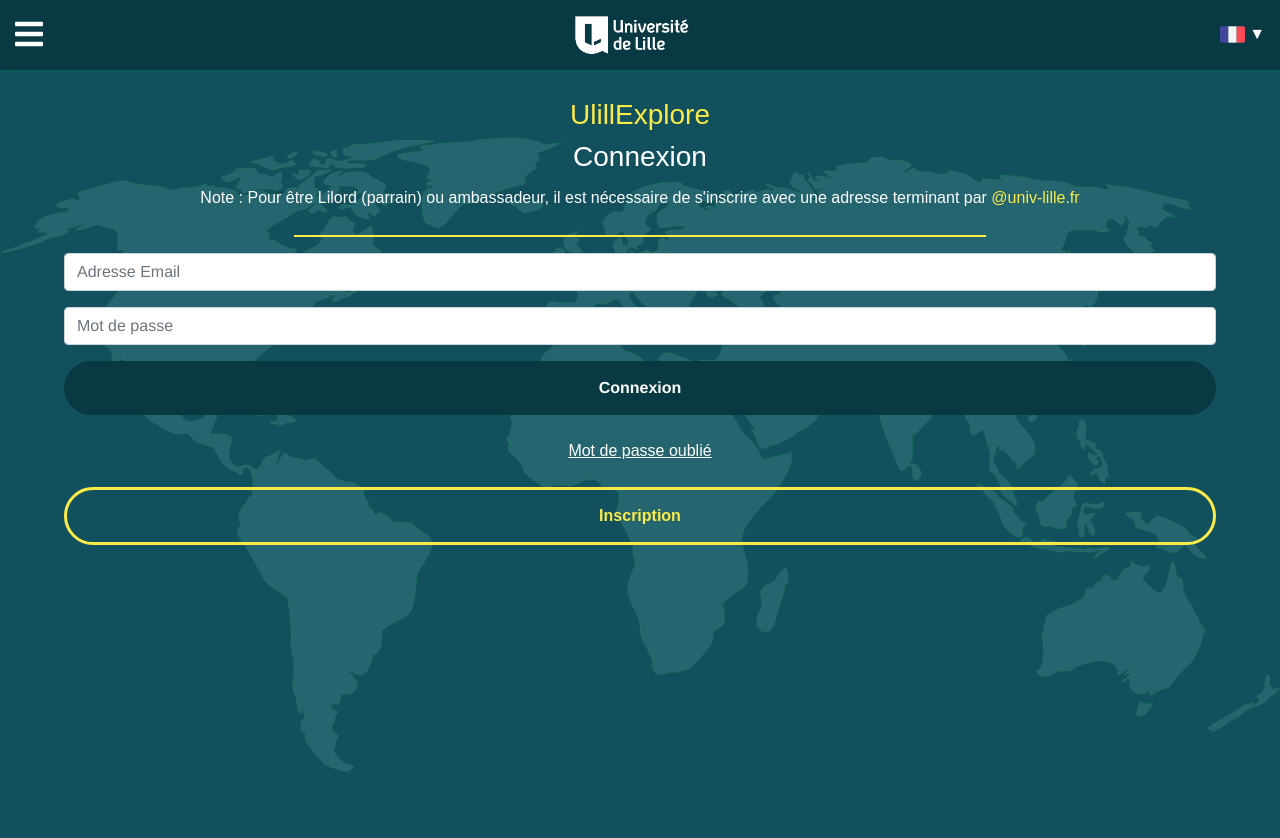
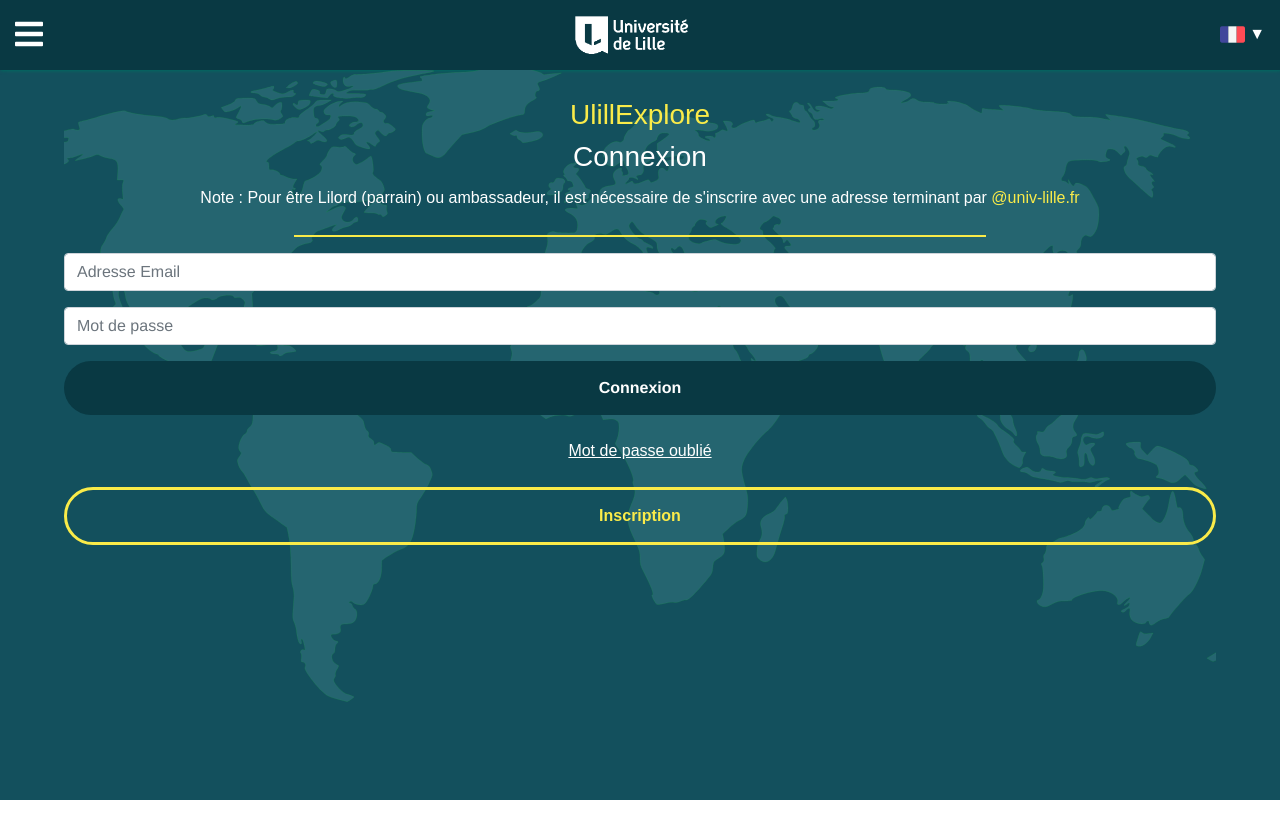
Before and after one commit to benjaminlepine/ulillexploreperso, a Vue app: page /#/signin in a window 1280 px wide. Shown: the top 838 px of the page. After the commit the page ends 800 px from the top, so only its background shows below. Built offline with nearby package versions, Linux system fonts and the light colour scheme.

Commit message:
[FIX] app scroll overflow

```diff
--- a/src/App.vue
+++ b/src/App.vue
@@ -3,7 +3,7 @@
     <DisplayMessage></DisplayMessage>
     <NavHeader></NavHeader>
     <NavMenu></NavMenu>
-    <router-view class="pt-4"></router-view>
+    <router-view class="pt-4 view-container"></router-view>
   </div>
 </template>
 
@@ -30,31 +30,25 @@
 <style lang="scss">
   @import "./scss/_app-variables.scss";
   #app {
-    margin-top: 70px;
+    height: 100vh;
     min-height: 100%;
     background-color: var(--background-main);
-    padding-bottom: 15px;
     font-family: Avenir, Helvetica, Arial, sans-serif;
     -webkit-font-smoothing: antialiased;
     -moz-osx-font-smoothing: grayscale;
     text-align: center;
+    overflow: hidden;
+  }
+
+  .view-container{
+    height: calc(100% - 80px);
+    width: 100%;
     background-image: url("./assets/img/worldmap.svg");
     background-attachment: fixed;
     background-repeat: no-repeat;
     background-size: 100%;
     background-position: 50% 65px;
+    overflow: scroll;
   }
 
-  /*
-#nav {
-  padding: 30px;
-  a {
-    font-weight: bold;
-    color: $text-color;
-
-    &.router-link-exact-active {
-      color: #42b983;
-    }
-  }
-}*/
 </style>
--- a/src/components/NavHeader.vue
+++ b/src/components/NavHeader.vue
@@ -84,9 +84,6 @@
 
   .header{
     box-shadow: 1px 1px 3px #006a60;
-    top: 0;
-    position: fixed;
-    z-index: 6;
     width: 100%;
     background-color: $main-color;
     padding: 10px 0;
```
